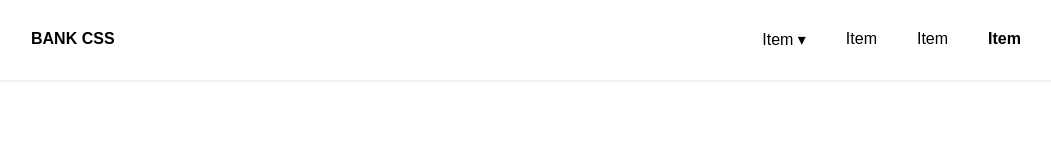
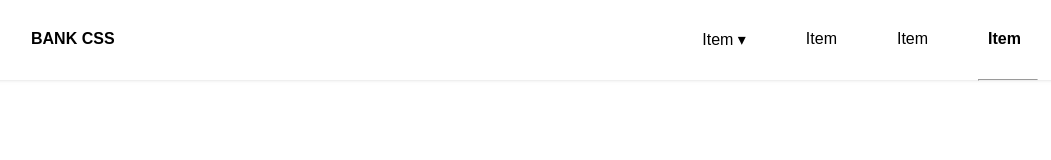
Before and after one commit to amirudev/css-componentbank, a plain HTML site: page navbar/index.html in a window 1280 px wide. Shown: the whole page, without its empty margins (119-1170 px from the left). Drawn offline with Linux system fonts and the light colour scheme.

Commit message:
navbar 1.1 (hr)

```diff
--- a/footer/style.css
+++ b/footer/style.css
@@ -26,6 +26,10 @@ li {
 
 a {
     text-decoration: none;
+    color: rgb(120, 120, 120);
+}
+
+a:hover {
     color: black;
 }
 
@@ -35,3 +39,7 @@ i {
     font-size: 25px;
     vertical-align: sub;
 }
+
+i:hover {
+    color: black;
+}
--- a/navbar/index.html
+++ b/navbar/index.html
@@ -14,7 +14,7 @@
                BANK CSS
             </div>
             <ul>
-                <li class="nav__link active"><a href="#" id="navlink item-a">Item</a></li>
+                <li class="nav__link active"><a href="#" id="navlink item-a">Item<hr></a></li>
                 <li class="nav__link"><a href="#" id="navlink item-b">Item</a></li>
                 <li class="nav__link"><a href="#" id="navlink item-c">Item</a></li>
                 <li class="nav__link"><a href="#" id="navlink item-d">Item &#9662;</a></li>
--- a/navbar/style.css
+++ b/navbar/style.css
@@ -22,11 +22,19 @@ nav ul li {
 nav ul li a {
     color: black;
     text-decoration: none;
+    padding: 0 10px;
 }
 
 nav ul li a:hover {
     color: rgb(77, 219, 72);
     transition: 0.2s;
+}
+
+hr {
+    margin-top: 31px;
+    width: 135%;
+    color: rgb(77, 219, 72);
+    background-color: rgb(77, 219, 72);
 }
 
 /* Change logo properties here */
```
